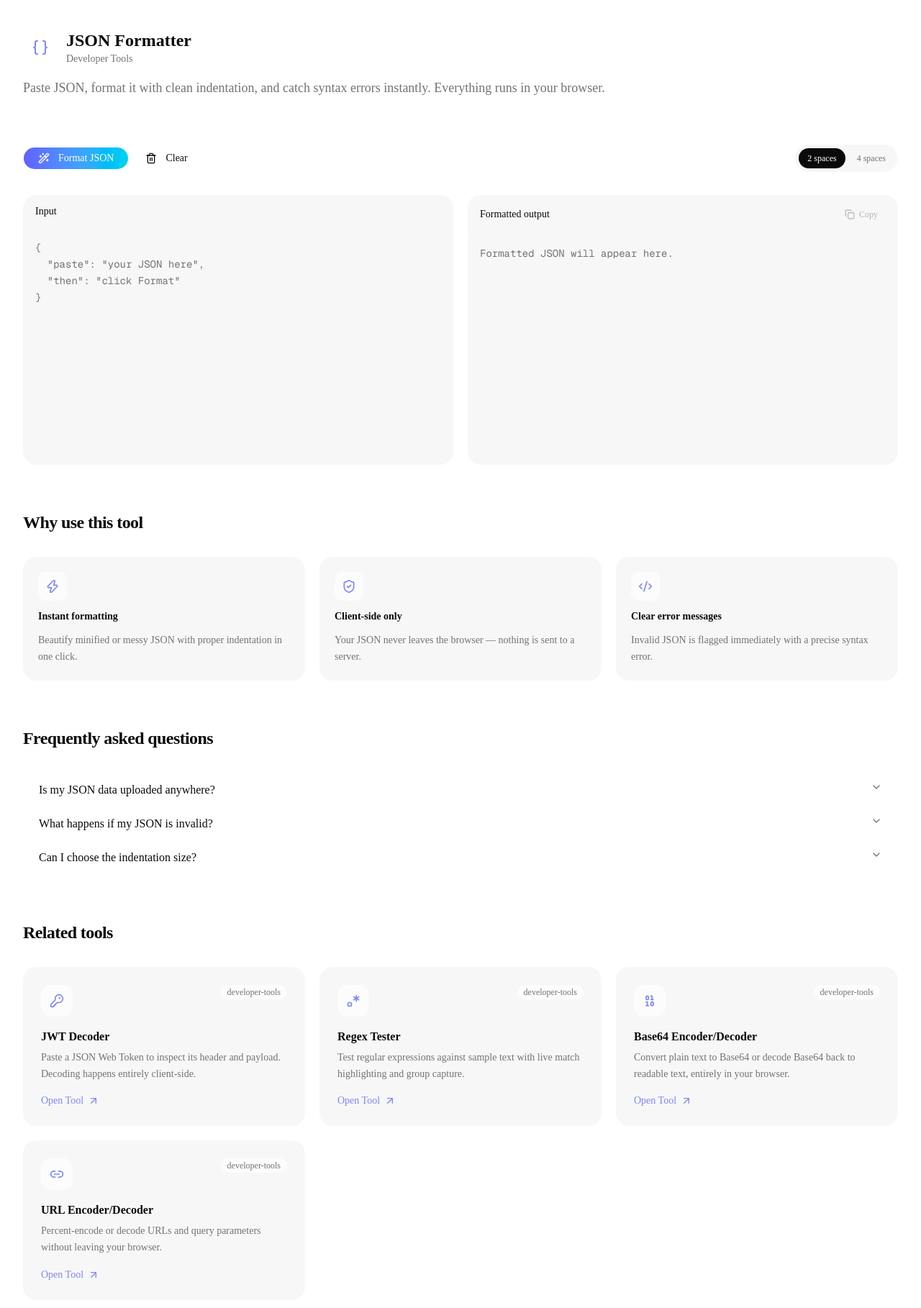
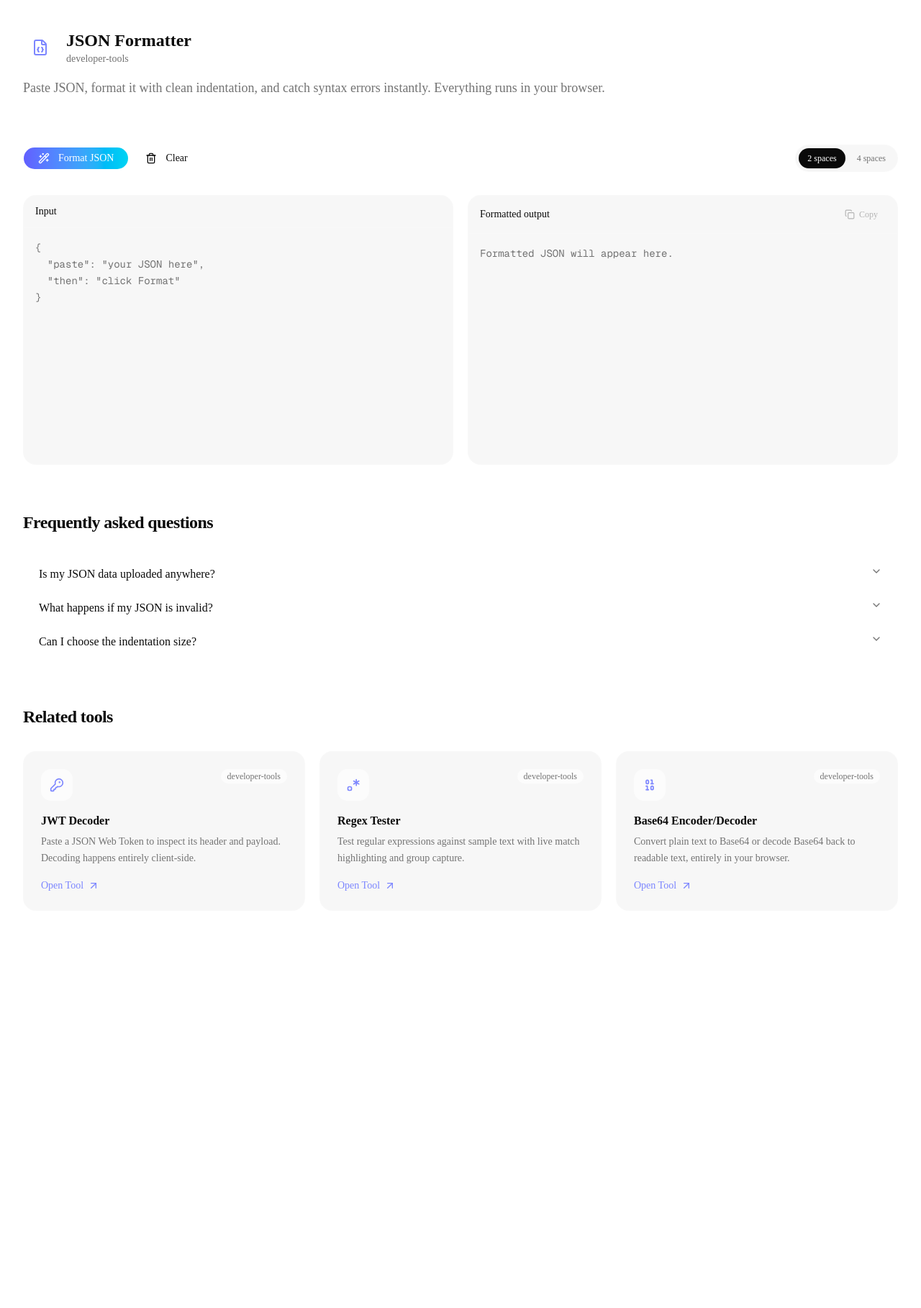
Before and after one commit to AhmadIqbal-1021/codedock, a Next.js app: page /tools/json-formatter in a window 1280 px wide. Shown: the top 1818 px of the page at 72% size. After the commit the page ends 1306 px from the top, so only its background shows below. Built offline with nearby package versions, Linux system fonts and the light colour scheme.

Commit message:
feat: implement dynamic tool routing architecture

```diff
--- /dev/null
+++ b/app/tools/[slug]/page.tsx
@@ -0,0 +1,57 @@
+import { notFound } from "next/navigation";
+
+import {
+  getToolBySlug,
+  getRelatedTools,
+} from "@/constants/all-tools";
+
+import { TOOL_RENDERERS } from "@/constants/tool-renderers";
+
+import ToolLayout from "@/components/tool-page/ToolLayout";
+import ToolFeatures from "@/components/tool-page/ToolFeatures";
+import ToolFAQ from "@/components/tool-page/ToolFAQ";
+import RelatedTools from "@/components/tool-page/RelatedTools";
+
+export default async function ToolPage({
+  params,
+}: {
+  params: Promise<{ slug: string }>;
+}) {
+  const { slug } = await params;
+
+  const tool = getToolBySlug(slug);
+
+  if (!tool) {
+    notFound();
+  }
+
+  const ToolComponent =
+    TOOL_RENDERERS[tool.slug as keyof typeof TOOL_RENDERERS];
+
+  if (!ToolComponent) {
+    return <div>Coming Soon</div>;
+  }
+
+  return (
+    <ToolLayout
+      icon={tool.icon}
+      title={tool.name}
+      description={tool.description}
+      category={tool.category}
+    >
+      <ToolComponent />
+
+      {tool.features && tool.features.length > 0 && (
+        <ToolFeatures features={tool.features} />
+      )}
+
+      {tool.faqs && tool.faqs.length > 0 && (
+        <ToolFAQ items={tool.faqs} />
+      )}
+
+      <RelatedTools
+        tools={getRelatedTools(tool.slug)}
+      />
+    </ToolLayout>
+  );
+}
--- a/app/tools/json-formatter/page.tsx
+++ /dev/null
@@ -1,68 +0,0 @@
-import { Braces, ShieldCheck, Zap, Code2 } from "lucide-react";
-import { ToolLayout } from "@/components/tool-page/ToolLayout";
-import { ToolFeatures } from "@/components/tool-page/ToolFeatures";
-import { ToolFAQ } from "@/components/tool-page/ToolFAQ";
-import { RelatedTools } from "@/components/tool-page/RelatedTools";
-import { JsonFormatter } from "@/components/tools/json-formatter/JsonFormatter";
-import {ALL_TOOLS} from "@/constants/all-tools";
-
-export const metadata = {
-  title: "JSON Formatter - Format JSON Online",
-  description:
-    "Free online JSON formatter and validator. Beautify, validate and format JSON instantly.",
-};
-
-const FEATURES = [
-  {
-    icon: Zap,
-    title: "Instant formatting",
-    description: "Beautify minified or messy JSON with proper indentation in one click.",
-  },
-  {
-    icon: ShieldCheck,
-    title: "Client-side only",
-    description: "Your JSON never leaves the browser — nothing is sent to a server.",
-  },
-  {
-    icon: Code2,
-    title: "Clear error messages",
-    description: "Invalid JSON is flagged immediately with a precise syntax error.",
-  },
-];
-
-const FAQS = [
-  {
-    question: "Is my JSON data uploaded anywhere?",
-    answer:
-      "No. Formatting and validation both run entirely in your browser using JSON.parse and JSON.stringify — nothing is sent to a server.",
-  },
-  {
-    question: "What happens if my JSON is invalid?",
-    answer:
-      "The formatter shows the exact parsing error (e.g. an unexpected token or missing comma) so you can find and fix the issue quickly.",
-  },
-  {
-    question: "Can I choose the indentation size?",
-    answer: "Yes — use the 2 spaces / 4 spaces toggle above the editors before formatting.",
-  },
-];
-
-const RELATED_TOOLS = ALL_TOOLS.filter(
-  (tool) => tool.category === "developer-tools" && tool.slug !== "json-formatter"
-);
-
-export default function Page() {
-  return (
-    <ToolLayout
-      icon={Braces}
-      title="JSON Formatter"
-      description="Paste JSON, format it with clean indentation, and catch syntax errors instantly. Everything runs in your browser."
-      category="Developer Tools"
-    >
-      <JsonFormatter />
-      <ToolFeatures features={FEATURES} />
-      <ToolFAQ items={FAQS} />
-      <RelatedTools tools={RELATED_TOOLS} />
-    </ToolLayout>
-  );
-}
--- a/components/home/ToolCard.tsx
+++ b/components/home/ToolCard.tsx
@@ -2,10 +2,10 @@ import Link from "next/link";
 import { ArrowUpRight } from "lucide-react";
 import { Badge } from "@/components/ui/badge";
 import { cn } from "@/lib/utils";
-import type { ALL_TOOLS } from "@/constants/all-tools";
+import type { ToolInfo } from "@/constants/all-tools";
 
 interface ToolCardProps {
-  tool: typeof ALL_TOOLS[number];
+  tool: ToolInfo;
   className?: string;
 }
 
--- a/components/tool-page/RelatedTools.tsx
+++ b/components/tool-page/RelatedTools.tsx
@@ -1,8 +1,8 @@
 import { ToolCard } from "@/components/home/ToolCard";
-import type { Tool } from "@/constants/tools";
+import type { ToolInfo } from "@/constants/all-tools";
 
 interface RelatedToolsProps {
-  tools: Tool[];
+  tools: ToolInfo[];
   title?: string;
 }
 
--- a/components/tool-page/ToolHeader .tsx
+++ /dev/null
@@ -1,49 +0,0 @@
-import type { LucideIcon } from "lucide-react";
-import { Badge } from "@/components/ui/badge";
-
-interface ToolHeaderProps {
-  icon: LucideIcon;
-  title: string;
-  description: string;
-  category?: string;
-}
-
-/**
- * Header used at the top of any individual tool page (JSON Formatter,
- * Regex Tester, etc). Kept generic and icon-driven so it's reusable
- * across the whole tools directory, not just this one tool.
- */
-export function ToolHeader({ icon: Icon, title, description, category }: ToolHeaderProps) {
-  return (
-    <div className="flex flex-col gap-4 sm:flex-row sm:items-start sm:justify-between">
-      <div className="flex items-start gap-4">
-        <span
-          className="flex h-12 w-12 shrink-0 items-center justify-center rounded-xl bg-gradient-to-br from-indigo-500 to-cyan-400 text-white"
-          aria-hidden
-        >
-          <Icon className="h-6 w-6" />
-        </span>
-
-        <div>
-          <h1 className="text-2xl font-semibold tracking-tight text-foreground sm:text-3xl">
-            {title}
-          </h1>
-          <p className="mt-1.5 max-w-xl text-sm text-muted-foreground sm:text-base">
-            {description}
-          </p>
-        </div>
-      </div>
-
-      {category && (
-        <Badge
-          variant="secondary"
-          className="w-fit rounded-full border border-white/10 bg-background/60 font-medium text-muted-foreground"
-        >
-          {category}
-        </Badge>
-      )}
-    </div>
-  );
-}
-
-export default ToolHeader;
--- a/constants/all-tools.ts
+++ b/constants/all-tools.ts
@@ -192,10 +192,17 @@ export function getLiveTools(): ToolInfo[] {
 }
 
 /** Simple related-tools helper: same category first, capped to `limit`. */
-export function getRelatedTools(tool: ToolInfo, limit = 3): ToolInfo[] {
-  return getToolsByCategory(tool.category, tool.slug).slice(0, limit);
+export function getRelatedTools(currentSlug: string) {
+  const currentTool = getToolBySlug(currentSlug);
+
+  if (!currentTool) return [];
+
+  return ALL_TOOLS.filter(
+    (tool) =>
+      tool.slug !== currentSlug &&
+      tool.category === currentTool.category
+  ).slice(0, 3);
 }
-
 
 
 export function getCategoriesWithCounts() {
@@ -206,3 +213,15 @@ export function getCategoriesWithCounts() {
     ).length,
   }));
 }
+
+export function searchTools(query: string): ToolInfo[] {
+  const search = query.toLowerCase();
+
+  return ALL_TOOLS.filter((tool) => {
+    return (
+      tool.name.toLowerCase().includes(search) ||
+      tool.description.toLowerCase().includes(search) ||
+      tool.keywords?.some((k) => k.toLowerCase().includes(search))
+    );
+  });
+}
--- /dev/null
+++ b/constants/tool-renderers.ts
@@ -0,0 +1,5 @@
+import JsonFormatter from "@/components/tools/json-formatter/JsonFormatter";
+
+export const TOOL_RENDERERS = {
+  "json-formatter": JsonFormatter,
+};
```
Also changed, not shown: components/tool-page/ToolHeader.tsx (+12 -1 lines).
